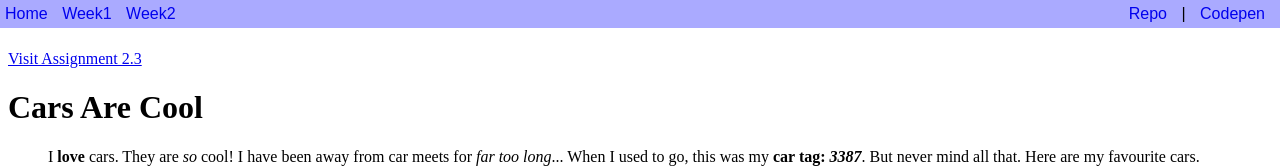
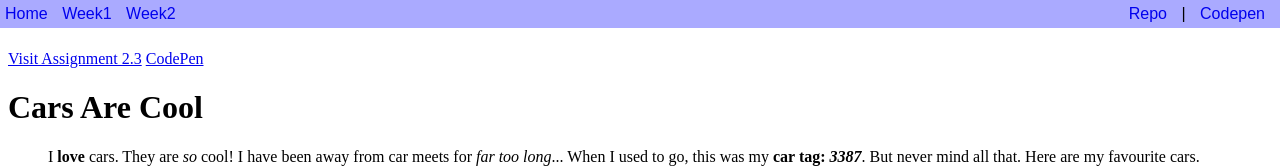
Before and after one commit to joelxdav/joelxdav.github.io, a plain HTML site: page week02/coding101.html in a window 1280 px wide. Shown: the top 168 px of the page. Drawn offline with nearby package versions, Linux system fonts and the light colour scheme.

Commit message:
Update coding101.html
included Codepen link in the body as per demo instructions

```diff
--- a/week02/coding101.html
+++ b/week02/coding101.html
@@ -11,6 +11,8 @@
   <header></header>
 
   <a href="../week02/index.html">Visit Assignment 2.3</a>
+  <a href="https://codepen.io/joelxdav/pen/PoGMOJd">CodePen</a>
+
 
   <h1>Cars Are Cool</h1>
 
```
